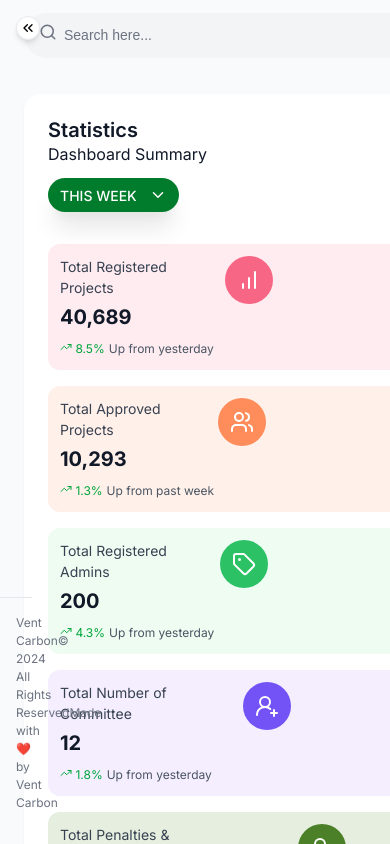
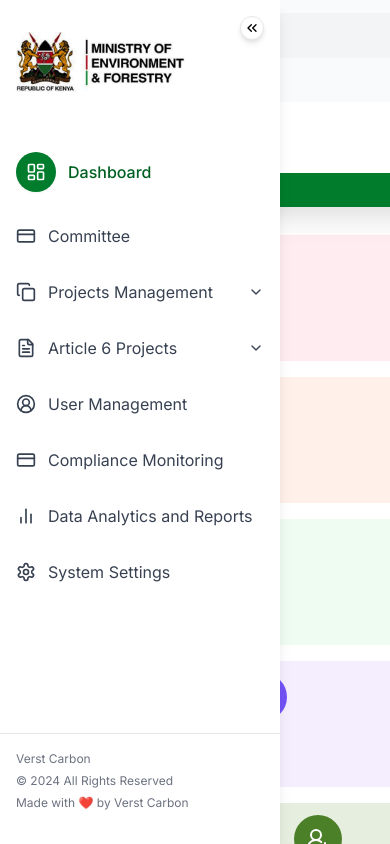
Before and after one commit to mwendwa99/verst_dashboard, a React (Vite) app: page / in a window 390 px wide. Both pictures are taken after a click on the button 28 px from the left and 28 px from the top of the page. Shown: the top 844 px of the page. Built offline with nearby package versions, Linux system fonts and the light colour scheme.

Commit message:
Refactor styles and layout in various components for improved responsiveness and consistency; update mock data for charts and remove placeholder elements in pages.

```diff
--- a/src/components/layout/Sidebar/Sidebar.module.css
+++ b/src/components/layout/Sidebar/Sidebar.module.css
@@ -7,13 +7,14 @@
   top: 0;
   left: 0;
   z-index: var(--z-index-fixed);
-  /* Use fast transition and will-change for optimal performance */
+
   transition: width var(--transition-fast) ease-out,
     transform var(--transition-fast) ease-out;
   will-change: width, transform;
   padding: var(--spacing-4) 0;
   display: flex;
   flex-direction: column;
+  overflow-x: hidden;
 }
 
 .sidebar.collapsed {
@@ -34,18 +35,20 @@
 }
 
 .collapsed .logo img {
-  /* display: none; */
 }
 
 .nav {
   flex: 1;
   overflow-y: auto;
+  display: flex;
+  flex-direction: column;
 }
 
 .navList {
   display: flex;
   flex-direction: column;
   gap: var(--spacing-2);
+  width: 100%;
 }
 
 .navItem {
@@ -60,7 +63,7 @@
   gap: var(--spacing-3);
   color: var(--color-gray-700);
   position: relative;
-  /* Fast transition only for critical properties */
+
   transition: background-color var(--transition-fast) ease-out,
     color var(--transition-fast) ease-out;
 }
@@ -122,7 +125,7 @@
 }
 
 .collapsed .subMenu {
-  display: none; /* Hides the submenu when collapsed */
+  display: none;
 }
 
 .subMenu.open {
@@ -133,17 +136,17 @@
 }
 
 .submenuArrow {
-  margin-left: auto; /* Pushes the arrow to the right */
+  margin-left: auto;
   transition: transform var(--transition-fast) ease-out;
   will-change: transform;
 }
 
 .submenuArrow.open {
-  transform: rotate(180deg); /* Rotates the arrow when open */
+  transform: rotate(180deg);
 }
 
 .collapsed .submenuArrow {
-  display: none; /* Hides the arrow when collapsed */
+  display: none;
 }
 
 .footer {
@@ -151,6 +154,9 @@
   border-top: 1px solid var(--color-gray-200);
   font-size: var(--font-size-xs);
   color: var(--color-gray-500);
+  display: flex;
+  flex-direction: column;
+  gap: var(--spacing-1);
 }
 
 .collapsed .footer span {
@@ -179,19 +185,73 @@
   color: var(--color-primary-600);
 }
 
+.mobileToggle {
+  position: fixed;
+  top: var(--spacing-4);
+  left: var(--spacing-4);
+  width: 40px;
+  height: 40px;
+  background-color: var(--color-white);
+  border: 1px solid var(--color-gray-200);
+  border-radius: 50%;
+  display: flex;
+  align-items: center;
+  justify-content: center;
+  cursor: pointer;
+  z-index: calc(var(--z-index-fixed) + 1);
+  box-shadow: var(--shadow-md);
+  transition: background-color var(--transition-fast) ease-out;
+}
+
+.mobileToggle:hover {
+  background-color: var(--color-primary-50);
+  color: var(--color-primary-600);
+}
+
 @media (max-width: 768px) {
   .sidebar {
-    width: var(--sidebar-width-collapsed);
+    width: 280px;
+    height: 100vh;
     transform: translateX(0);
+    overflow-y: auto;
   }
 
   .sidebar.collapsed {
     transform: translateX(-100%);
   }
 
+  .sidebar .navText {
+    display: block;
+  }
+
+  .sidebar .navLink {
+    justify-content: flex-start;
+    padding: var(--spacing-3) var(--spacing-4);
+  }
+
+  .sidebar .submenuArrow {
+    display: block;
+  }
+
   .toggleButton {
-    right: -40px;
+    right: var(--spacing-4);
+    top: var(--spacing-4);
     background-color: var(--color-white);
     box-shadow: var(--shadow-md);
   }
+
+  .footer {
+    display: flex;
+    margin-top: auto;
+  }
+
+  .collapsed .footer {
+    display: none;
+  }
+
+  .sidebar .subMenu.open {
+    display: block;
+    max-height: 1000px;
+    visibility: visible;
+  }
 }
--- a/src/components/layout/Sidebar/index.tsx
+++ b/src/components/layout/Sidebar/index.tsx
@@ -1,5 +1,5 @@
-import React, { useState, memo } from "react";
-import { NavLink, useLocation } from "react-router-dom";
+import React, { useState, memo, useEffect } from "react";
+import { NavLink, useLocation, useNavigate } from "react-router-dom";
 import {
   LayoutDashboard,
   BarChart2,
@@ -12,10 +12,10 @@ import {
   PlusCircle,
   List,
   FileText,
-  CheckCircle,
   ChevronDown,
   Check,
   SquareCheck,
+  Menu,
 } from "lucide-react";
 import { useAppContext } from "../../../context/AppContext";
 import styles from "./Sidebar.module.css";
@@ -116,7 +116,16 @@ ${isOpen ? styles.open : ""}`}
   </ul>
 ));
 
-const MenuItem = memo(({ item, location, hasSubmenu = false, children }) => {
+const MenuItem = memo(
+  ({
+    item,
+    location,
+    hasSubmenu = false,
+    children,
+    isSidebarOpen,
+    isMobile,
+  }) => {
+    const navigate = useNavigate();
     const [isOpen, setIsOpen] = useState(
       hasSubmenu &&
         item.submenuItems?.some((subItem) =>
@@ -135,6 +144,9 @@ const MenuItem = memo(({ item, location, hasSubmenu = false, children }) => {
       if (hasSubmenu) {
         e.preventDefault();
         setIsOpen(!isOpen);
+      } else if (!isSidebarOpen && !isMobile) {
+        e.preventDefault();
+        navigate(item.path);
       }
     };
 
@@ -179,13 +191,35 @@ const MenuItem = memo(({ item, location, hasSubmenu = false, children }) => {
         {children && isOpen && children}
       </li>
     );
-});
+  }
+);
 
 const Sidebar = () => {
   const location = useLocation();
   const { isSidebarOpen, toggleSidebar } = useAppContext();
+  const [isMobile, setIsMobile] = useState(false);
+
+  useEffect(() => {
+    const checkIfMobile = () => {
+      setIsMobile(window.innerWidth <= 768);
+    };
+
+    checkIfMobile();
+
+    window.addEventListener("resize", checkIfMobile);
+
+    return () => window.removeEventListener("resize", checkIfMobile);
+  }, []);
 
   return (
+    <>
+      {}
+      {isMobile && !isSidebarOpen && (
+        <button className={styles.mobileToggle} onClick={toggleSidebar}>
+          <Menu size={24} />
+        </button>
+      )}
+
       <aside
         className={`${styles.sidebar} ${isSidebarOpen ? "" : styles.collapsed}`}
       >
@@ -213,22 +247,31 @@ const Sidebar = () => {
                   item={item}
                   location={location}
                   hasSubmenu={true}
+                  isSidebarOpen={isSidebarOpen}
+                  isMobile={isMobile}
                 >
                   <SubMenu isOpen={true} items={item.submenuItems} />
                 </MenuItem>
               ) : (
-              <MenuItem key={item.path} item={item} location={location} />
+                <MenuItem
+                  key={item.path}
+                  item={item}
+                  location={location}
+                  isSidebarOpen={isSidebarOpen}
+                  isMobile={isMobile}
+                />
               )
             )}
           </ul>
         </nav>
 
         <div className={styles.footer}>
-        <span>Vent Carbon</span>
+          <span>Verst Carbon</span>
           <span>© 2024 All Rights Reserved</span>
-        <span>Made with ❤️ by Vent Carbon</span>
+          <span>Made with ❤️ by Verst Carbon</span>
         </div>
       </aside>
+    </>
   );
 };
 
--- a/src/components/projects/ProjectCard/ProjectCard.module.css
+++ b/src/components/projects/ProjectCard/ProjectCard.module.css
@@ -36,7 +36,7 @@
   position: relative;
   width: 100%;
   border-radius: var(--border-radius-lg);
-  /* overflow: hidden; */
+
   margin-bottom: var(--spacing-4);
   aspect-ratio: 16/9;
 }
--- a/src/components/projects/ProjectOverview/ProjectOverview.module.css
+++ b/src/components/projects/ProjectOverview/ProjectOverview.module.css
@@ -295,7 +295,7 @@
 
   .actionButton {
     font-size: var(--font-size-xs);
-    padding: var(--spacing-1_5) var(--spacing-3);
+    padding: var(--spacing-1.5) var(--spacing-3);
   }
 
   .metricCard {
--- a/src/pages/Article/SeekAuthorization.tsx
+++ b/src/pages/Article/SeekAuthorization.tsx
@@ -1,16 +1,10 @@
 import React from "react";
-import { Check } from "lucide-react";
 import styles from "./Article.module.css";
 
 const SeekAuthorization: React.FC = () => {
   return (
     <div className={styles.container}>
       <h1 className={styles.pageTitle}>Seek Authorization</h1>
-
-      <div className={styles.placeholder}>
-        <Check size={48} color="#4b5563" style={{ margin: "0 auto 1rem" }} />
-        <h2 className={styles.placeholderTitle}>Seek Authorization Page</h2>
-      </div>
     </div>
   );
 };
--- a/src/pages/Dashboard/Dashboard.module.css
+++ b/src/pages/Dashboard/Dashboard.module.css
@@ -3,50 +3,51 @@
   flex-direction: column;
   gap: var(--spacing-6);
   width: 100%;
+  padding: var(--spacing-2);
 }
+
 .card {
   display: flex;
   flex-direction: column;
   gap: var(--spacing-4);
-
   background-color: var(--color-white);
   border-radius: var(--border-radius-xl);
-  padding: var(--spacing-6);
+  padding: var(--spacing-4) var(--spacing-4);
   margin-bottom: var(--spacing-6);
   box-shadow: var(--shadow-sm);
+  overflow: hidden;
 }
+
 .headerWithFilter {
   display: flex;
   justify-content: space-between;
-  align-items: center;
+  align-items: flex-start;
   margin-bottom: var(--spacing-4);
+  flex-wrap: wrap;
+  gap: var(--spacing-3);
+}
+
+.headerContent {
+  flex: 1;
+  min-width: 200px;
 }
 
 .pageTitle {
   font-size: var(--font-size-xl);
   font-weight: var(--font-weight-semibold);
   color: var(--color-gray-900);
+  margin-bottom: var(--spacing-1);
 }
 
-/* .filterButton {
-  display: inline-flex;
-  align-items: center;
-  gap: var(--spacing-2);
-  padding: var(--spacing-2) var(--spacing-3);
-  background-color: var(--color-green);
-  color: var(--color-white);
-  border-radius: var(--border-radius-md);
+.pageSubtitle {
+  color: var(--color-gray-600);
   font-size: var(--font-size-sm);
-  font-weight: var(--font-weight-medium);
-  transition: background-color var(--transition-fast);
 }
 
-.filterButton:hover {
-  background-color: var(--color-primary-700);
-} */
 .dropdownContainer {
   position: relative;
   display: inline-block;
+  z-index: var(--z-index-dropdown);
 }
 
 .filterButton {
@@ -63,6 +64,7 @@
   cursor: pointer;
   border: none;
   box-shadow: var(--shadow-xl);
+  white-space: nowrap;
 }
 
 .filterButton:hover {
@@ -82,7 +84,7 @@
 .dropdownMenu {
   position: absolute;
   top: 100%;
-  left: 0;
+  right: 0;
   background-color: var(--color-white);
   box-shadow: var(--shadow-md);
   border-radius: var(--border-radius-md);
@@ -113,53 +115,108 @@
 
 .metricsGrid {
   display: grid;
-  grid-template-columns: repeat(5, 1fr);
+  grid-template-columns: repeat(auto-fit, minmax(200px, 1fr));
   gap: var(--spacing-4);
 }
 
 .chartsGrid {
   display: grid;
-  grid-template-columns: 2fr 1fr;
+  grid-template-columns: 1fr 2fr;
   gap: var(--spacing-6);
 }
 
+.chartContainer,
+.mapContainer {
+  background-color: var(--color-white);
+  border-radius: var(--border-radius-xl);
+  padding: var(--spacing-4);
+  box-shadow: var(--shadow-sm);
+  min-height: 300px;
+  display: flex;
+  flex-direction: column;
+}
+
+.chartContainer,
+.mapContainer:hover {
+  box-shadow: var(--shadow-soft);
+  transform: translateY(-1px);
+  transition: all var(--transition-fast);
+}
+
 @media (max-width: 1200px) {
-  .metricsGrid {
-    grid-template-columns: repeat(3, 1fr);
+  .chartsGrid {
+    grid-template-columns: 3fr 2fr;
   }
 
-  .metricsGrid > div:nth-child(4),
-  .metricsGrid > div:nth-child(5) {
-    grid-column: span 1.5;
+  .card {
+    padding: var(--spacing-4);
   }
 }
 
 @media (max-width: 960px) {
-  .metricsGrid {
-    grid-template-columns: repeat(2, 1fr);
+  .chartsGrid {
+    grid-template-columns: 1fr;
+    gap: var(--spacing-4);
   }
 
-  .metricsGrid > div:nth-child(5) {
-    grid-column: span 2;
-  }
-
-  .chartsGrid {
-    grid-template-columns: 1fr;
+  .mapContainer {
+    min-height: 400px;
   }
 }
 
-@media (max-width: 576px) {
-  .metricsGrid {
-    grid-template-columns: 1fr;
+@media (max-width: 768px) {
+  .dashboard {
+    padding: var(--spacing-2);
   }
 
-  .metricsGrid > div:nth-child(5) {
-    grid-column: span 1;
+  .card {
+    padding: var(--spacing-3);
+    margin-bottom: var(--spacing-4);
   }
 
   .headerWithFilter {
     flex-direction: column;
     align-items: flex-start;
     gap: var(--spacing-3);
+    margin-bottom: var(--spacing-3);
+  }
+
+  .dropdownContainer {
+    width: 100%;
+  }
+
+  .filterButton {
+    width: 100%;
+    justify-content: space-between;
+  }
+
+  .dropdownMenu {
+    width: 100%;
+    right: auto;
+    left: 0;
+  }
+
+  .chartContainer,
+  .mapContainer {
+    padding: var(--spacing-3);
+    min-height: 250px;
   }
 }
+
+@media (max-width: 480px) {
+  .metricsGrid {
+    grid-template-columns: 1fr;
+  }
+
+  .pageTitle {
+    font-size: var(--font-size-lg);
+  }
+
+  .chartContainer {
+    min-height: 300px;
+  }
+
+  .mapContainer {
+    min-height: 300px;
+  }
+}
--- a/src/pages/Dashboard/index.tsx
+++ b/src/pages/Dashboard/index.tsx
@@ -13,11 +13,11 @@ const Dashboard: React.FC = () => {
     projectCategories,
     chartData,
     userInsights,
-
     totalUsers,
   } = useAppContext();
   const [isDropdownOpen, setIsDropdownOpen] = useState(false);
   const [selectedPeriod, setSelectedPeriod] = useState("THIS WEEK");
+  const [isMobile, setIsMobile] = useState(false);
   const dropdownRef = useRef(null);
 
   useEffect(() => {
@@ -35,6 +35,21 @@ const Dashboard: React.FC = () => {
     };
   }, []);
 
+  useEffect(() => {
+    const checkIfMobile = () => {
+      setIsMobile(window.innerWidth <= 768);
+    };
+
+    // Initial check
+    checkIfMobile();
+
+    // Add event listener
+    window.addEventListener("resize", checkIfMobile);
+
+    // Cleanup
+    return () => window.removeEventListener("resize", checkIfMobile);
+  }, []);
+
   const handlePeriodSelect = (period: string) => {
     setSelectedPeriod(period);
     setIsDropdownOpen(false);
@@ -44,7 +59,7 @@ const Dashboard: React.FC = () => {
     <div className={styles.dashboard}>
       <div className={styles.card}>
         <div className={styles.headerWithFilter}>
-          <div>
+          <div className={styles.headerContent}>
             <h1 className={styles.pageTitle}>Statistics</h1>
             <div className={styles.pageSubtitle}>Dashboard Summary</div>
           </div>
@@ -52,6 +67,8 @@ const Dashboard: React.FC = () => {
             <button
               className={styles.filterButton}
               onClick={() => setIsDropdownOpen(!isDropdownOpen)}
+              aria-expanded={isDropdownOpen}
+              aria-haspopup="true"
             >
               {selectedPeriod}
               <ChevronDown
@@ -62,22 +79,25 @@ const Dashboard: React.FC = () => {
               />
             </button>
             {isDropdownOpen && (
-              <div className={styles.dropdownMenu}>
+              <div className={styles.dropdownMenu} role="menu">
                 <button
                   className={styles.dropdownItem}
                   onClick={() => handlePeriodSelect("TODAY")}
+                  role="menuitem"
                 >
                   TODAY
                 </button>
                 <button
                   className={styles.dropdownItem}
                   onClick={() => handlePeriodSelect("THIS WEEK")}
+                  role="menuitem"
                 >
                   THIS WEEK
                 </button>
                 <button
                   className={styles.dropdownItem}
                   onClick={() => handlePeriodSelect("THIS MONTH")}
+                  role="menuitem"
                 >
                   THIS MONTH
                 </button>
@@ -96,8 +116,12 @@ const Dashboard: React.FC = () => {
       <CategoryTabs categories={projectCategories} chartData={chartData} />
 
       <div className={styles.chartsGrid}>
-        <UserInsightsChart data={userInsights} totalUsers={totalUsers} />
-        <KenyaMap />
+        <div className={styles.chartContainer}>
+          <UserInsightsChart data={userInsights} totalUsers={totalUsers} />
+        </div>
+        <div className={styles.mapContainer}>
+          <KenyaMap />
+        </div>
       </div>
     </div>
   );
--- a/src/pages/Projects/AddProject.tsx
+++ b/src/pages/Projects/AddProject.tsx
@@ -5,8 +5,6 @@ import styles from "./Projects.module.css";
 const AddProject: React.FC = () => {
   return (
     <div className={styles.container}>
-      <h1 className={styles.pageTitle}>Add Project</h1>
-
       <div className={styles.placeholder}>
         <Plus size={48} color="#4b5563" style={{ margin: "0 auto 1rem" }} />
         <h2 className={styles.placeholderTitle}>Add Project Page</h2>
```
Also changed, not shown: src/components/dashboard/KenyaMap/d3.module.css (+0 -8 lines), src/components/dashboard/UserInsightsChart/UserInsightsChart.module.css (+4 -4 lines), src/data/mockData.ts (+12 -12 lines). Lines whose indentation alone changed are shown as unchanged.
